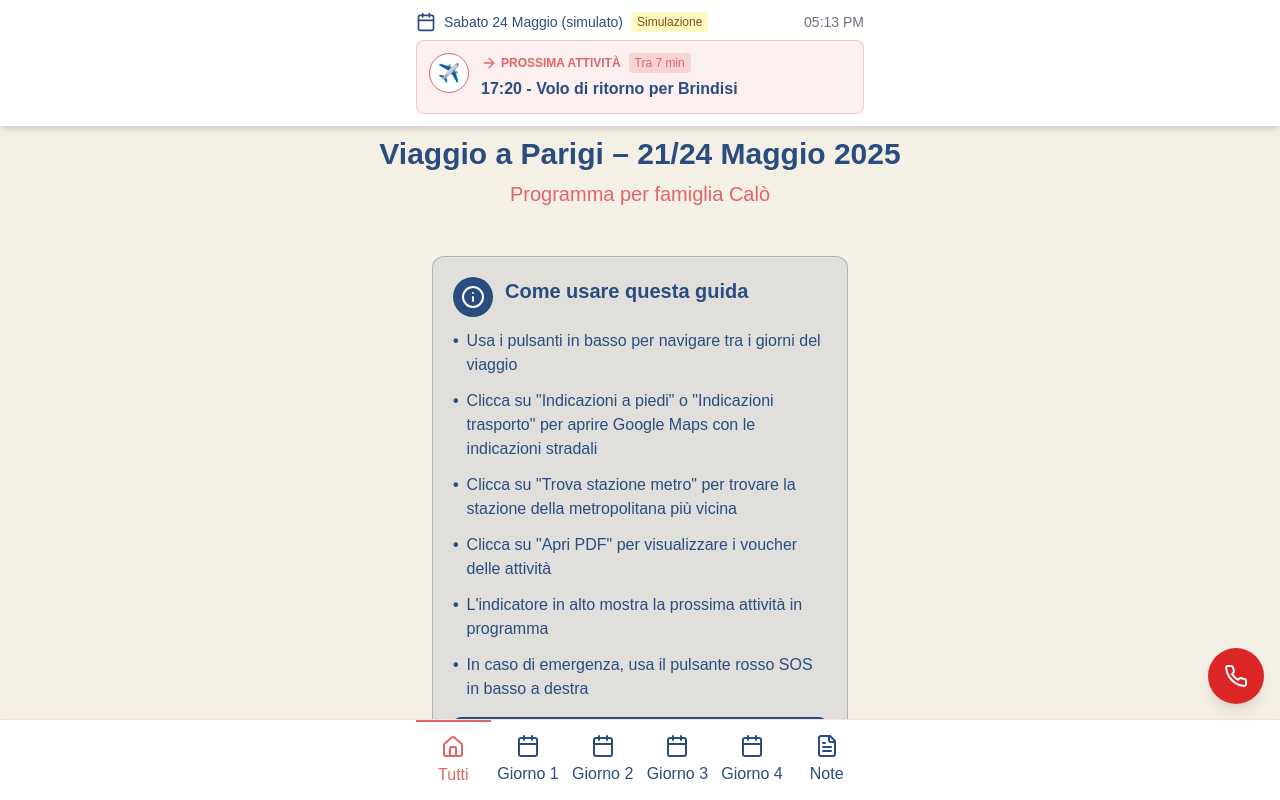
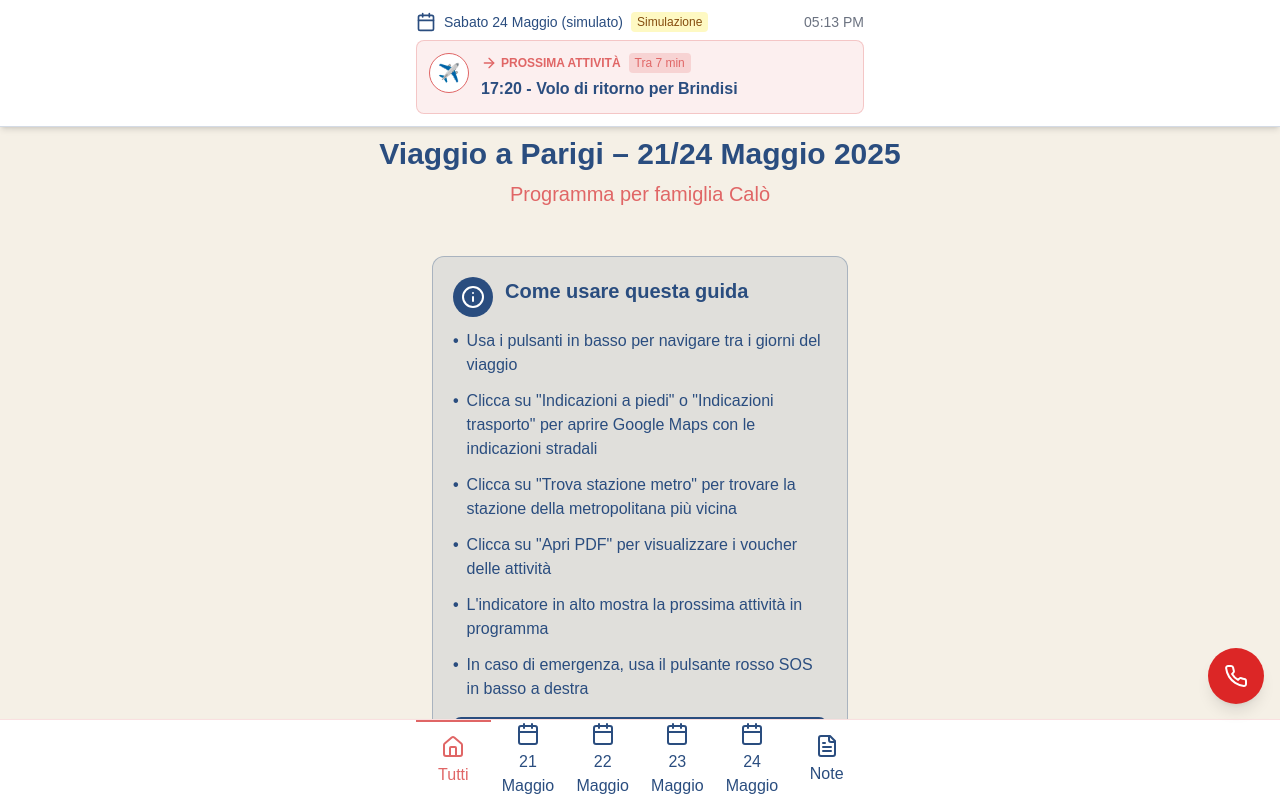
Before and after one commit to SalvatoreDevelopment/paris_famiglia_calo, a Next.js app: page / in a window 1280 px wide. Shown: the top 800 px of the page. Built offline with nearby package versions, Linux system fonts and the light colour scheme.

Commit message:
feat: update bottom nav to show specific dates
Improve date clarity in navigation for better user understanding.

Co-authored-by: null <173661384+SalvatoreDevelopment@users.noreply.github.com>

```diff
--- a/components/bottom-navbar.tsx
+++ b/components/bottom-navbar.tsx
@@ -47,10 +47,10 @@ export function BottomNavbar({ activeDay, setActiveDay }: BottomNavbarProps) {
           <span>Tutti</span>
         </button>
         {[
-          { id: "day1", label: "Giorno 1" },
-          { id: "day2", label: "Giorno 2" },
-          { id: "day3", label: "Giorno 3" },
-          { id: "day4", label: "Giorno 4" },
+          { id: "day1", label: "21 Maggio" },
+          { id: "day2", label: "22 Maggio" },
+          { id: "day3", label: "23 Maggio" },
+          { id: "day4", label: "24 Maggio" },
         ].map((day) => (
           <button
             key={day.id}
```
